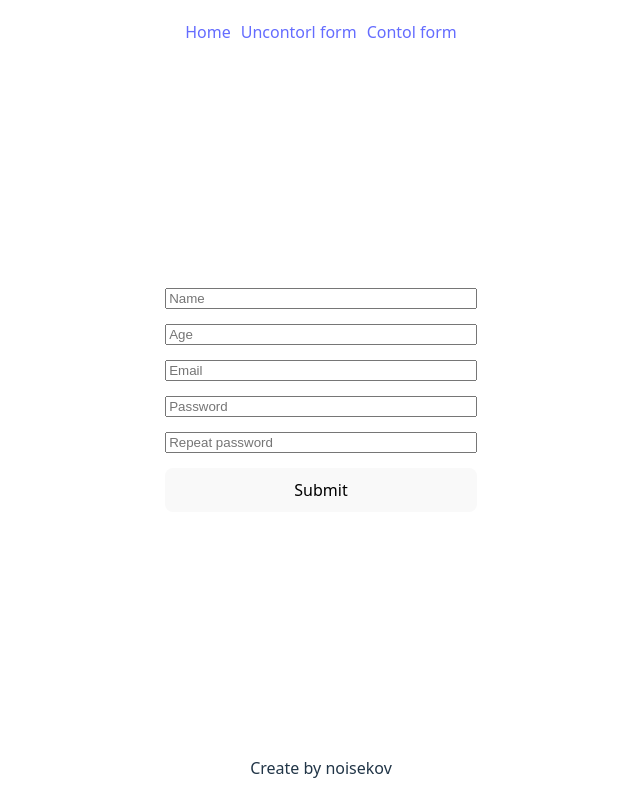
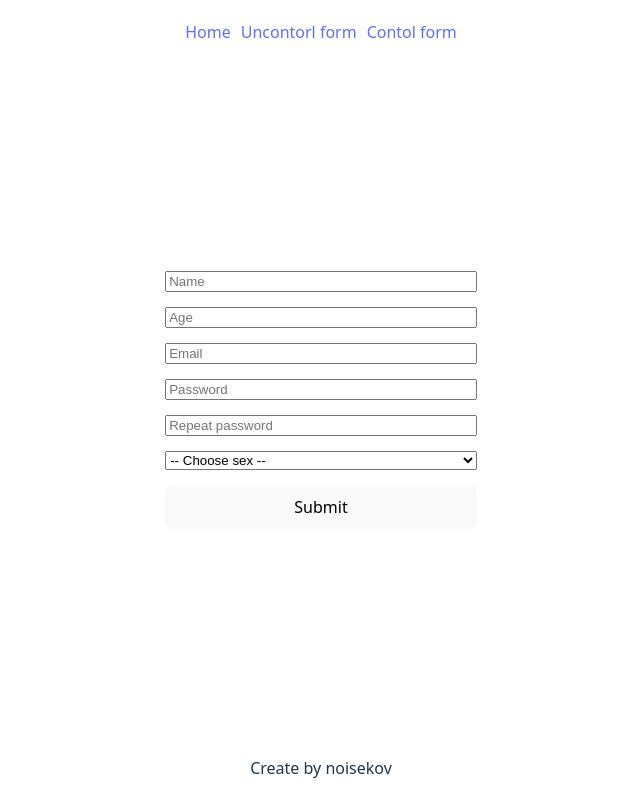
Before and after one commit to noisekov/reactForms, a React (Vite) app: page /reactForms/form-contorl in a window 1280 px wide. Shown: the whole page, without its empty margins (319-959 px from the left). Built offline with nearby package versions, Linux system fonts and the light colour scheme.

Commit message:
feat: add choose gender

```diff
--- a/src/page/FormControl/FormControl.tsx
+++ b/src/page/FormControl/FormControl.tsx
@@ -12,10 +12,10 @@ interface IFormData {
   email: string;
   password: string;
   repeatPassword: string;
-  // sex: string;
-  // terms: boolean;
-  // country: string;
-  // image: string;
+  sex: string;
+  terms: boolean;
+  country: string;
+  image: string;
 }
 
 const formValidation = z
@@ -41,6 +41,12 @@ const formValidation = z
       }
     ),
     repeatPassword: z.string(),
+    sex: z.string().refine((val) => val !== 'choose', {
+      message: `Choose gender`,
+    }),
+    // terms: z.string().email({ message: 'Invalid email address' }),
+    // image: z.string().email({ message: 'Invalid email address' }),
+    // country: z.string().email({ message: 'Invalid email address' }),
   })
   .refine((data) => data.password === data.repeatPassword, {
     message: "Passwords don't match",
@@ -79,18 +85,19 @@ export default function FormControl() {
         {...register('repeatPassword')}
       />
       <output className={styles.error}>{errors.repeatPassword?.message}</output>
+      <select {...register('sex')}>
+        <option value="choose">-- Choose sex --</option>
+        <option value="male">Male</option>
+        <option value="female">Female</option>
+      </select>
+      <output className={styles.error}>{errors.sex?.message}</output>
 
       <button name="submit" type="submit">
         Submit
       </button>
 
       {/*
-      <select name="sex">
-        <option disabled>-- Choose sex --</option>
-        <option value="male">Male</option>
-        <option value="female">Female</option>
-      </select>
-      <output className={styles.error} name="err-sex"></output>
+
       <label className={styles.label}>
         <input type="checkbox" name="terms" />
         Accept terms and conditions agreement
--- a/src/page/FormUncontrol/FormUncontrol.tsx
+++ b/src/page/FormUncontrol/FormUncontrol.tsx
@@ -57,7 +57,9 @@ const FormUncontrol = () => {
         }
       ),
       repeatPassword: z.string(),
-      // sex: z.string().email({ message: 'Invalid email address' }),
+      sex: z.string().refine((val) => val !== 'choose', {
+        message: `Choose gender`,
+      }),
       // terms: z.string().email({ message: 'Invalid email address' }),
       // image: z.string().email({ message: 'Invalid email address' }),
       // country: z.string().email({ message: 'Invalid email address' }),
@@ -156,7 +158,7 @@ const FormUncontrol = () => {
         />
         <output className={styles.error} name="err-repeatPassword"></output>
         <select name="sex">
-          <option disabled>-- Choose sex --</option>
+          <option value="choose">-- Choose sex --</option>
           <option value="male">Male</option>
           <option value="female">Female</option>
         </select>
```
